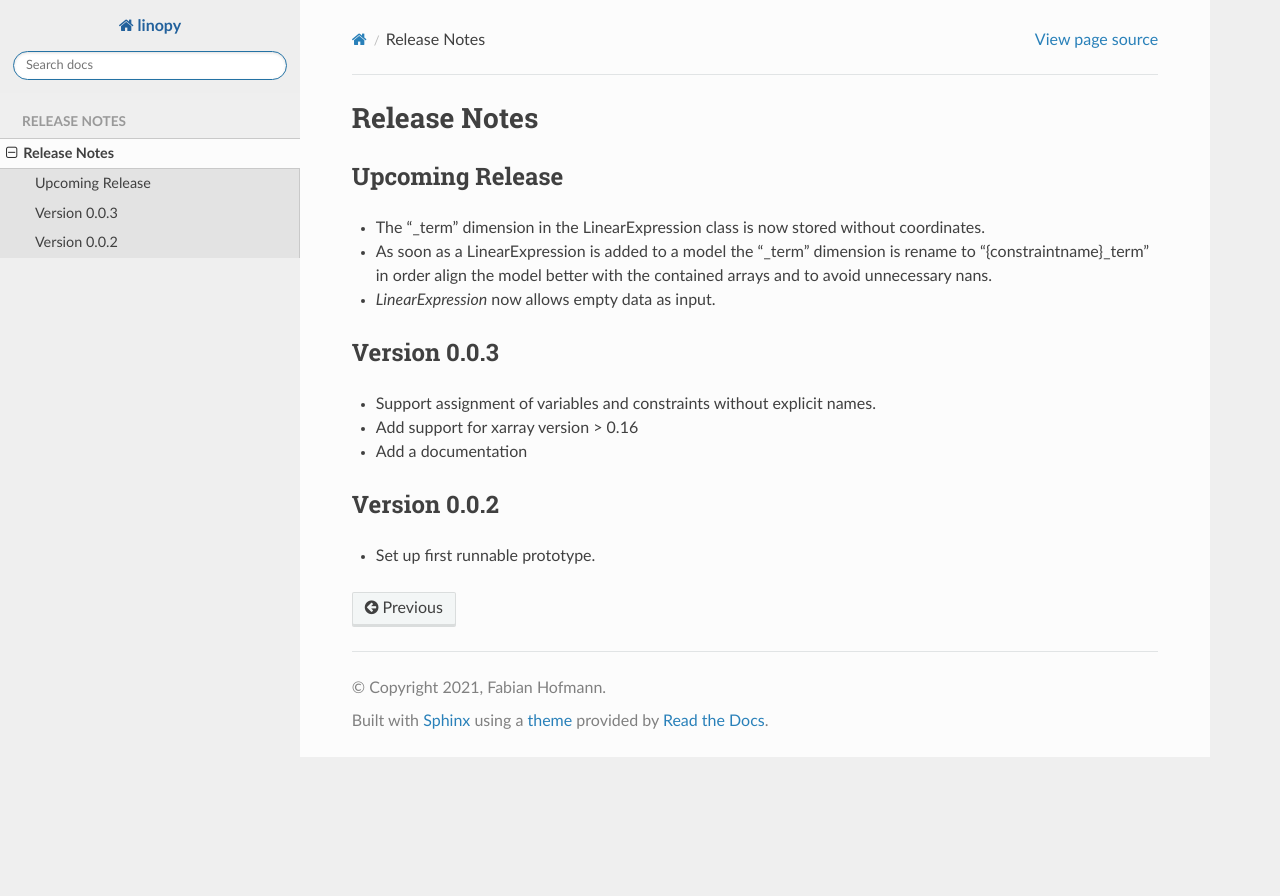
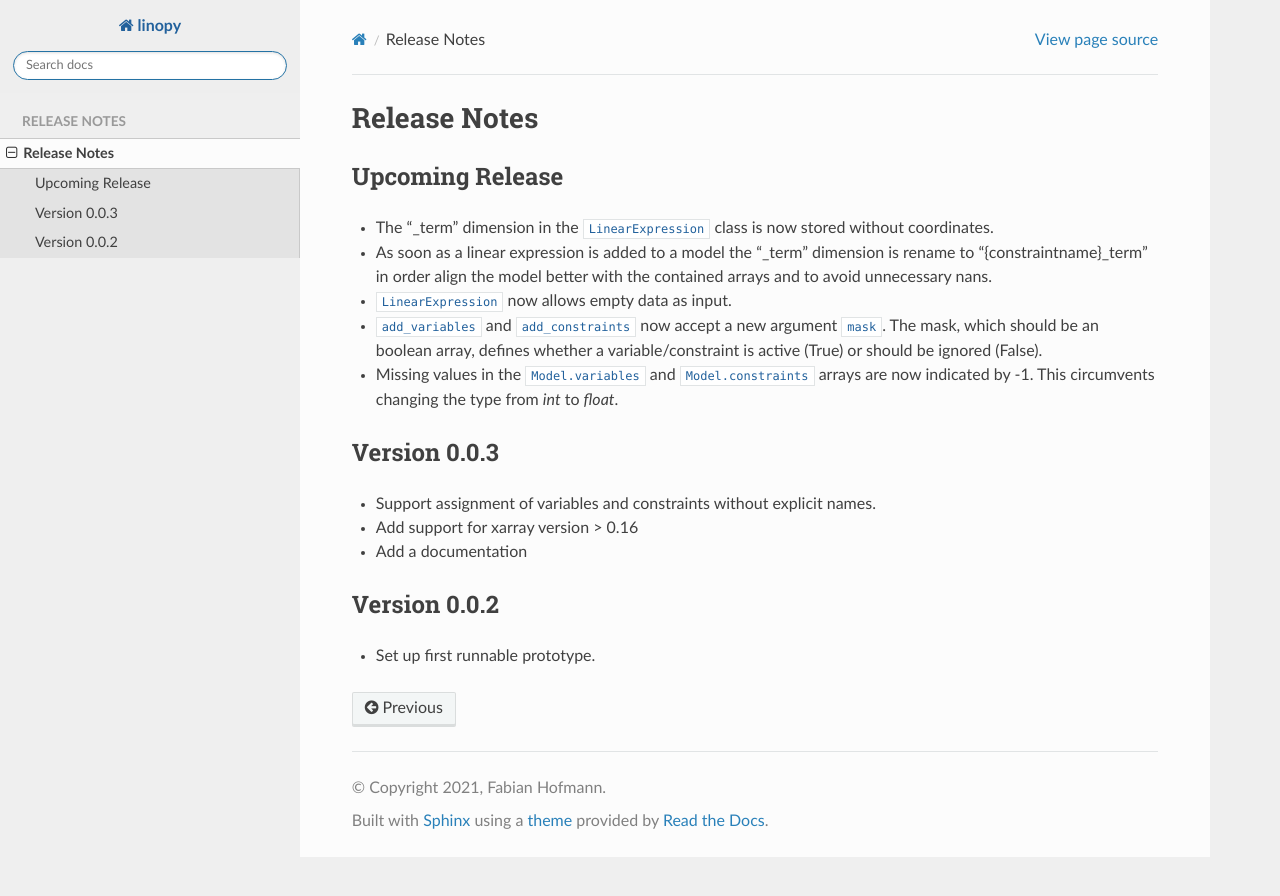
Before and after one commit to PyPSA/linopy, a Sphinx documentation site: the page built from doc/release_notes.rst, in a window 1280 px wide. Shown: the top 896 px of the page. Built offline with Sphinx 7.4.7 and the Read the Docs theme 2.0.0, drawn with Linux system fonts in a browser that asks for light colours; pages that are not in the unit, such as notebooks, are missing from menus.

Commit message:
update release notes

```diff
--- a/doc/release_notes.rst
+++ b/doc/release_notes.rst
@@ -4,9 +4,11 @@ Release Notes
 Upcoming Release
 ----------------
 
-* The "_term" dimension in the LinearExpression class is now stored without coordinates.
-* As soon as a LinearExpression is added to a model the "_term" dimension is rename to "{constraintname}_term" in order align the model better with the contained arrays and to avoid unnecessary nans.
-* `LinearExpression` now allows empty data as input.
+* The "_term" dimension in the ``LinearExpression`` class is now stored without coordinates.
+* As soon as a linear expression is added to a model the "_term" dimension is rename to "{constraintname}_term" in order align the model better with the contained arrays and to avoid unnecessary nans.
+* ``LinearExpression`` now allows empty data as input.
+* ``add_variables`` and ``add_constraints`` now accept a new argument ``mask``. The mask, which should be an boolean array, defines whether a variable/constraint is active (True) or should be ignored (False).
+* Missing values in the ``Model.variables`` and ``Model.constraints`` arrays are now indicated by -1. This circumvents changing the type from `int` to `float`.
 
 Version 0.0.3
 -------------
```
